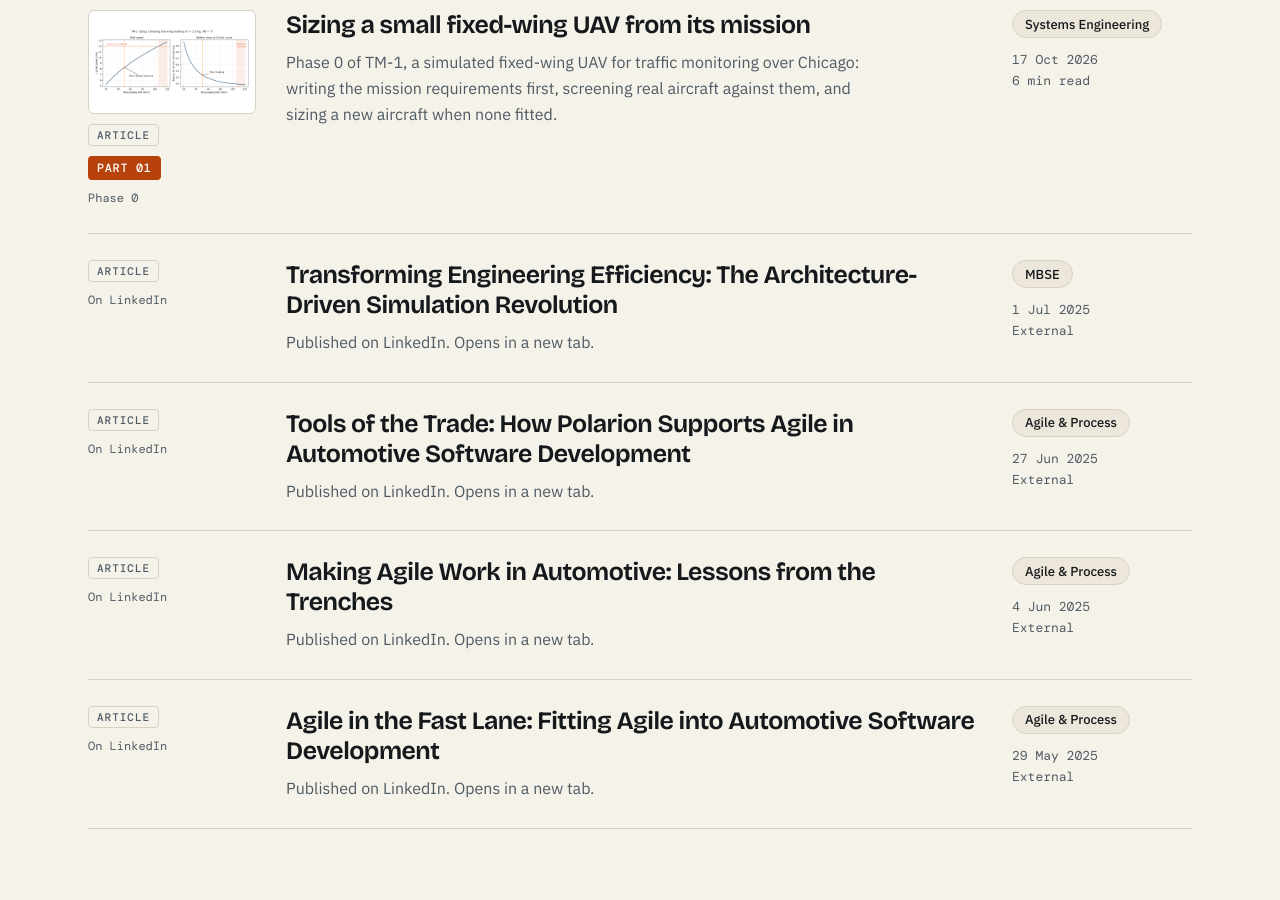
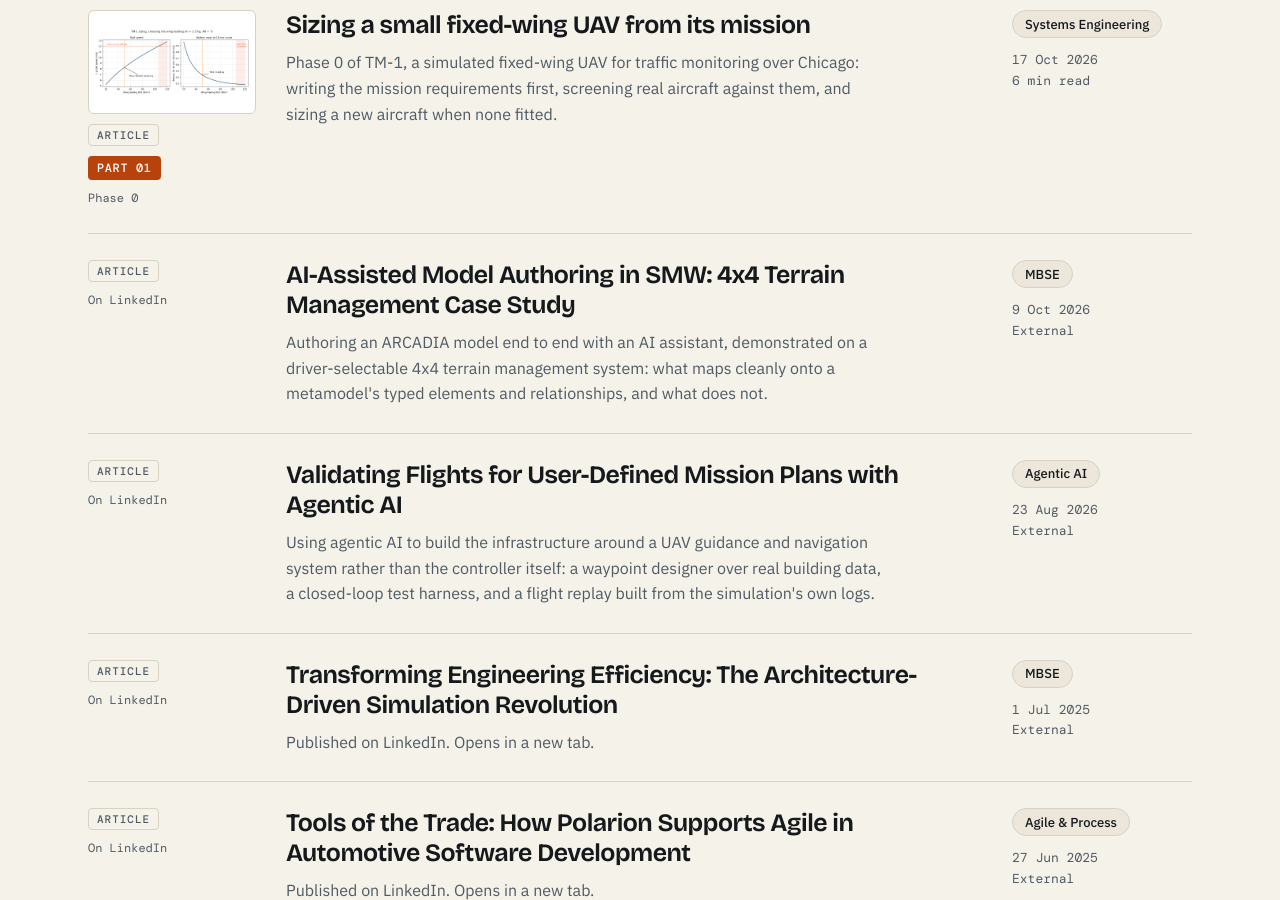
Before and after one commit to anandrams/anandrams.github.io, a Jekyll site: the page built from writing.html, in a window 1280 px wide and 900 px high, scrolled down 2588 px. Built offline with Jekyll 4.4.1, drawn with Linux system fonts in a browser that asks for light colours; some web fonts are replaced; some of the changed text lies outside the part shown.

Commit message:
Add two 2026 LinkedIn articles; rename the external series to LinkedIn
- "AI-Assisted Model Authoring in SMW: 4x4 Terrain Management Case Study"
  (9 Oct 2026) and "Validating Flights for User-Defined Mission Plans with
  Agentic AI" (23 Aug 2026). Titles, dates and summaries taken from the
  published articles themselves.
- New theme chip: Agentic AI.
- "Earlier writing" renamed "LinkedIn". Two of the six were published this
  year, so "earlier" was no longer true, and the series now names its source
  the way the TM-1 UAV series names its project.
- The home card's count and year range are derived from the data file rather
  than hardcoded, so adding a post can't leave a stale "4 posts · 2025".

Co-Authored-By: Claude Opus 5 <noreply@anthropic.com>
Claude-Session: https://claude.ai/code/session_01At42t24721K53gZ3vDQDZV

```diff
--- a/_data/external_writing.yml
+++ b/_data/external_writing.yml
@@ -1,6 +1,29 @@
 # Articles published elsewhere. They appear in the Writing index alongside
 # the articles hosted here, marked "External", and open in a new tab.
 # Newest first.
+
+- title: "AI-Assisted Model Authoring in SMW: 4x4 Terrain Management Case Study"
+  url: https://www.linkedin.com/pulse/ai-assisted-model-authoring-smw-4x4-terrain-case-sathyanarayanan-xsv4c
+  date: 2026-10-09
+  where: LinkedIn
+  format: Article
+  theme: MBSE
+  summary: >-
+    Authoring an ARCADIA model end to end with an AI assistant, demonstrated on
+    a driver-selectable 4x4 terrain management system: what maps cleanly onto a
+    metamodel's typed elements and relationships, and what does not.
+
+- title: "Validating Flights for User-Defined Mission Plans with Agentic AI"
+  url: https://www.linkedin.com/pulse/validating-flights-user-defined-mission-plans-agentic-anand-ram-hrmbc
+  date: 2026-08-23
+  where: LinkedIn
+  format: Article
+  theme: Agentic AI
+  summary: >-
+    Using agentic AI to build the infrastructure around a UAV guidance and
+    navigation system rather than the controller itself: a waypoint designer
+    over real building data, a closed-loop test harness, and a flight replay
+    built from the simulation's own logs.
 
 - title: "Transforming Engineering Efficiency: The Architecture-Driven Simulation Revolution"
   url: https://www.linkedin.com/pulse/transforming-engineering-efficiency-simulation-sathyanarayanan-se2rc
--- a/writing.html
+++ b/writing.html
@@ -82,7 +82,7 @@ description: >-
         <button class="fbtn" type="button" data-value="{{ s }}">{{ s }}</button>
         {%- endfor %}
         {%- if external.size > 0 %}
-        <button class="fbtn" type="button" data-value="Earlier writing">Earlier writing</button>
+        <button class="fbtn" type="button" data-value="LinkedIn">LinkedIn</button>
         {%- endif %}
       </div>
     </div>
@@ -140,7 +140,7 @@ description: >-
     <a class="entry" href="{{ e.url }}" rel="noopener" target="_blank"
        data-item
        data-format="{{ e.format | default: 'Article' }}"
-       data-series="Earlier writing"
+       data-series="LinkedIn"
        data-theme="{{ e.theme }}"
        data-keywords="{{ e.where }}">
       <div class="entry-meta">
```
Also changed, not shown: index.html (+12 -3 lines).
